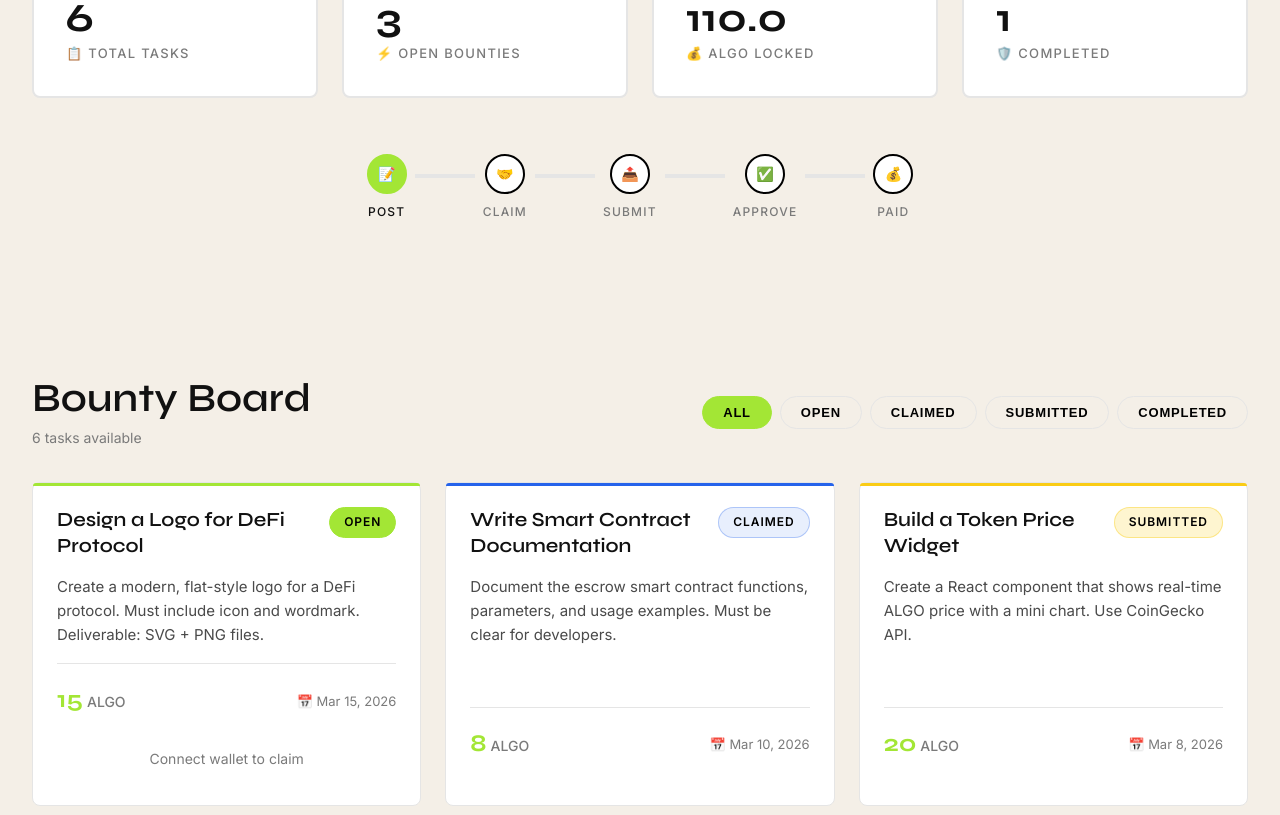
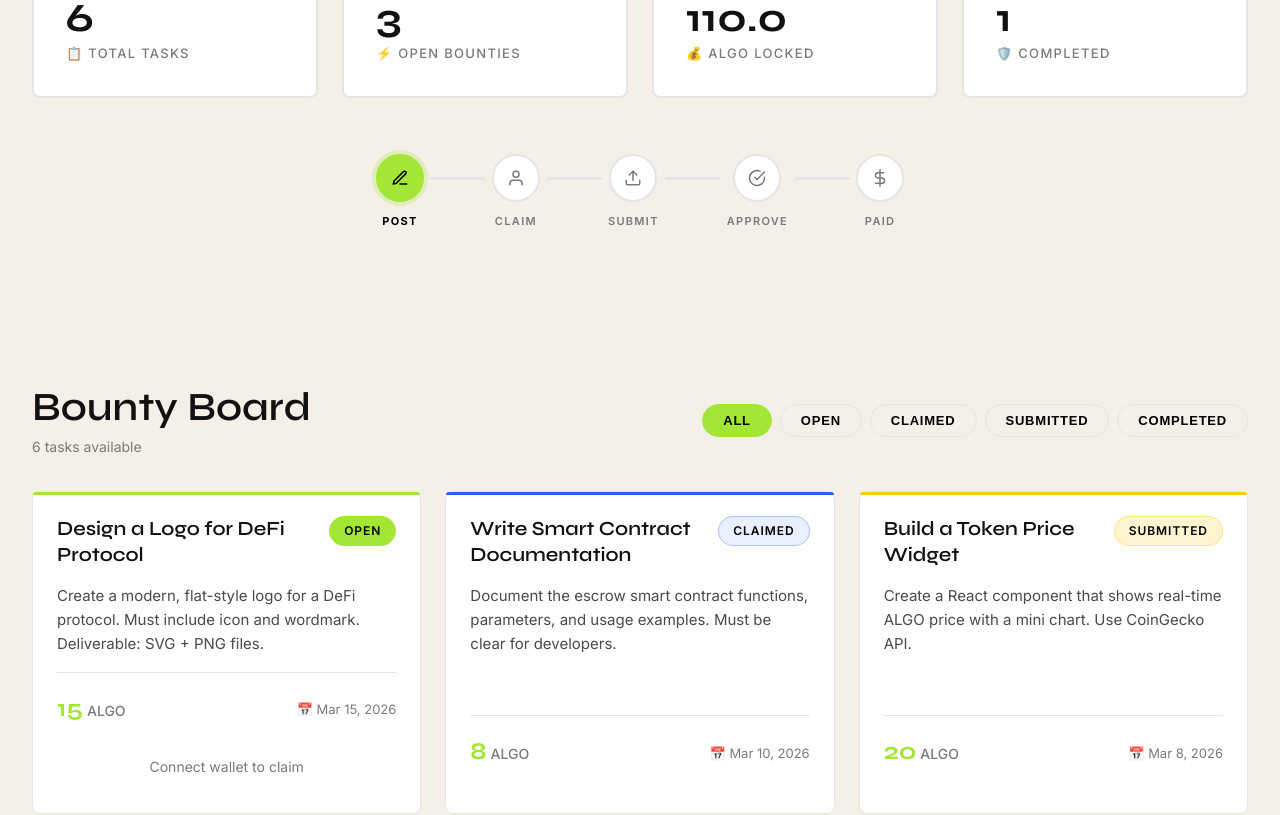
Before and after one commit to Soumyartho/GigBounty, a React (Vite) app in the folder frontend/: page / in a window 1280 px wide. Shown: the part 840-1655 px from the top of the page. Built offline with nearby package versions, Linux system fonts and the light colour scheme; no server answers.

Commit message:
Updating UI1

```diff
--- a/frontend/src/App.css
+++ b/frontend/src/App.css
@@ -299,64 +299,130 @@
   padding: var(--space-component) 0;
 }
 
+.stepper-item {
+  display: flex;
+  align-items: center;
+}
+
 .stepper-step {
   display: flex;
   flex-direction: column;
   align-items: center;
-  gap: var(--space-tight);
+  gap: 10px;
   position: relative;
+  cursor: default;
 }
 
 .stepper-circle {
-  width: 40px;
-  height: 40px;
+  width: 48px;
+  height: 48px;
   border-radius: 50%;
-  border: 2px solid var(--accent-black);
+  border: 2px solid var(--border-light);
   display: flex;
   align-items: center;
   justify-content: center;
-  font-size: 14px;
-  font-weight: 700;
   background: var(--bg-card);
-  color: var(--text-primary);
-  transition: all var(--transition-fast);
+  color: var(--text-muted);
+  transition: all 0.3s cubic-bezier(0.34, 1.56, 0.64, 1);
+  position: relative;
+  z-index: 1;
 }
 
-.stepper-step.active .stepper-circle {
-  background-color: var(--accent-green);
-  border-color: var(--accent-green);
+.stepper-icon {
+  display: flex;
+  align-items: center;
+  justify-content: center;
+  transition: transform 0.3s cubic-bezier(0.34, 1.56, 0.64, 1);
 }
 
-.stepper-step.completed .stepper-circle {
-  background-color: var(--accent-coral);
-  border-color: var(--accent-coral);
-  color: white;
+/* Hover — haptic pulse */
+.stepper-step:hover .stepper-circle {
+  transform: scale(1.15);
+  border-color: var(--accent-green);
+  box-shadow: 0 0 0 4px rgba(163, 230, 53, 0.2),
+              0 0 20px rgba(163, 230, 53, 0.15);
+  color: var(--text-primary);
 }
 
-.stepper-label {
-  font-size: 12px;
-  text-transform: uppercase;
-  letter-spacing: 0.1em;
-  color: var(--text-muted);
-  font-weight: 500;
-  white-space: nowrap;
+.stepper-step:hover .stepper-icon {
+  transform: scale(1.1);
 }
 
-.stepper-step.active .stepper-label,
+.stepper-step:hover .stepper-label {
+  color: var(--text-primary);
+  letter-spacing: 0.14em;
+}
+
+/* Active state */
+.stepper-step.active .stepper-circle {
+  background: var(--accent-green);
+  border-color: var(--accent-green);
+  color: var(--accent-black);
+  box-shadow: 0 0 0 4px rgba(163, 230, 53, 0.25);
+}
+
+.stepper-step.active:hover .stepper-circle {
+  box-shadow: 0 0 0 6px rgba(163, 230, 53, 0.3),
+              0 0 24px rgba(163, 230, 53, 0.25);
+}
+
+/* Completed state */
+.stepper-step.completed .stepper-circle {
+  background: var(--accent-black);
+  border-color: var(--accent-black);
+  color: var(--accent-green);
+}
+
+.stepper-step.completed:hover .stepper-circle {
+  box-shadow: 0 0 0 4px rgba(17, 17, 17, 0.15),
+              0 0 20px rgba(17, 17, 17, 0.1);
+}
+
+/* Label */
+.stepper-label {
+  font-size: 11px;
+  text-transform: uppercase;
+  letter-spacing: 0.12em;
+  color: var(--text-muted);
+  font-weight: 600;
+  white-space: nowrap;
+  transition: all 0.3s ease;
+}
+
+.stepper-step.active .stepper-label {
+  color: var(--accent-black);
+  font-weight: 700;
+}
+
 .stepper-step.completed .stepper-label {
   color: var(--text-primary);
 }
 
+/* Connector line */
 .stepper-connector {
-  width: 60px;
-  height: 4px;
-  background-color: var(--border-light);
-  margin: 0 var(--space-tight);
-  margin-bottom: 24px;
+  width: 56px;
+  height: 3px;
+  background: var(--border-light);
+  margin: 0 6px;
+  margin-bottom: 28px;
+  border-radius: 2px;
+  position: relative;
+  overflow: hidden;
 }
 
-.stepper-connector.completed {
-  background-color: var(--accent-coral);
+.stepper-connector-fill {
+  position: absolute;
+  top: 0;
+  left: 0;
+  height: 100%;
+  width: 0;
+  background: var(--accent-black);
+  border-radius: 2px;
+  transition: width 0.5s ease;
+}
+
+.stepper-connector.completed .stepper-connector-fill {
+  width: 100%;
 }
 
 /* ============================================================
--- a/frontend/src/components/StepperHorizontal.jsx
+++ b/frontend/src/components/StepperHorizontal.jsx
@@ -1,9 +1,44 @@
 const STEPS = [
-  { label: 'Post', icon: '📝' },
-  { label: 'Claim', icon: '🤝' },
-  { label: 'Submit', icon: '📤' },
-  { label: 'Approve', icon: '✅' },
-  { label: 'Paid', icon: '💰' },
+  {
+    label: 'Post',
+    icon: (
+      <svg width="18" height="18" viewBox="0 0 24 24" fill="none" stroke="currentColor" strokeWidth="2" strokeLinecap="round" strokeLinejoin="round">
+        <path d="M12 20h9" /><path d="M16.5 3.5a2.121 2.121 0 0 1 3 3L7 19l-4 1 1-4L16.5 3.5z" />
+      </svg>
+    ),
+  },
+  {
+    label: 'Claim',
+    icon: (
+      <svg width="18" height="18" viewBox="0 0 24 24" fill="none" stroke="currentColor" strokeWidth="2" strokeLinecap="round" strokeLinejoin="round">
+        <path d="M20 21v-2a4 4 0 0 0-4-4H8a4 4 0 0 0-4 4v2" /><circle cx="12" cy="7" r="4" />
+      </svg>
+    ),
+  },
+  {
+    label: 'Submit',
+    icon: (
+      <svg width="18" height="18" viewBox="0 0 24 24" fill="none" stroke="currentColor" strokeWidth="2" strokeLinecap="round" strokeLinejoin="round">
+        <path d="M21 15v4a2 2 0 0 1-2 2H5a2 2 0 0 1-2-2v-4" /><polyline points="17 8 12 3 7 8" /><line x1="12" y1="3" x2="12" y2="15" />
+      </svg>
+    ),
+  },
+  {
+    label: 'Approve',
+    icon: (
+      <svg width="18" height="18" viewBox="0 0 24 24" fill="none" stroke="currentColor" strokeWidth="2" strokeLinecap="round" strokeLinejoin="round">
+        <path d="M22 11.08V12a10 10 0 1 1-5.93-9.14" /><polyline points="22 4 12 14.01 9 11.01" />
+      </svg>
+    ),
+  },
+  {
+    label: 'Paid',
+    icon: (
+      <svg width="18" height="18" viewBox="0 0 24 24" fill="none" stroke="currentColor" strokeWidth="2" strokeLinecap="round" strokeLinejoin="round">
+        <line x1="12" y1="1" x2="12" y2="23" /><path d="M17 5H9.5a3.5 3.5 0 0 0 0 7h5a3.5 3.5 0 0 1 0 7H6" />
+      </svg>
+    ),
+  },
 ];
 
 const STATUS_TO_STEP = {
@@ -18,23 +53,35 @@ export default function StepperHorizontal({ status = 'OPEN' }) {
 
   return (
     <div className="stepper">
-      {STEPS.map((step, index) => (
-        <div key={step.label} style={{ display: 'flex', alignItems: 'center' }}>
-          <div
-            className={`stepper-step ${
-              index < currentStep ? 'completed' : index === currentStep ? 'active' : ''
-            }`}
-          >
-            <div className="stepper-circle">
-              {index < currentStep ? '✓' : step.icon}
+      {STEPS.map((step, index) => {
+        const isCompleted = index < currentStep;
+        const isActive = index === currentStep;
+        const stepClass = isCompleted ? 'completed' : isActive ? 'active' : '';
+
+        return (
+          <div key={step.label} className="stepper-item">
+            <div className={`stepper-step ${stepClass}`}>
+              <div className="stepper-circle">
+                <span className="stepper-icon">
+                  {isCompleted ? (
+                    <svg width="16" height="16" viewBox="0 0 24 24" fill="none" stroke="currentColor" strokeWidth="3" strokeLinecap="round" strokeLinejoin="round">
+                      <polyline points="20 6 9 17 4 12" />
+                    </svg>
+                  ) : (
+                    step.icon
+                  )}
+                </span>
+              </div>
+              <span className="stepper-label">{step.label}</span>
             </div>
-            <span className="stepper-label">{step.label}</span>
+            {index < STEPS.length - 1 && (
+              <div className={`stepper-connector ${isCompleted ? 'completed' : ''}`}>
+                <div className="stepper-connector-fill" />
+              </div>
+            )}
           </div>
-          {index < STEPS.length - 1 && (
-            <div className={`stepper-connector ${index < currentStep ? 'completed' : ''}`}></div>
-          )}
-        </div>
-      ))}
+        );
+      })}
     </div>
   );
 }
```
